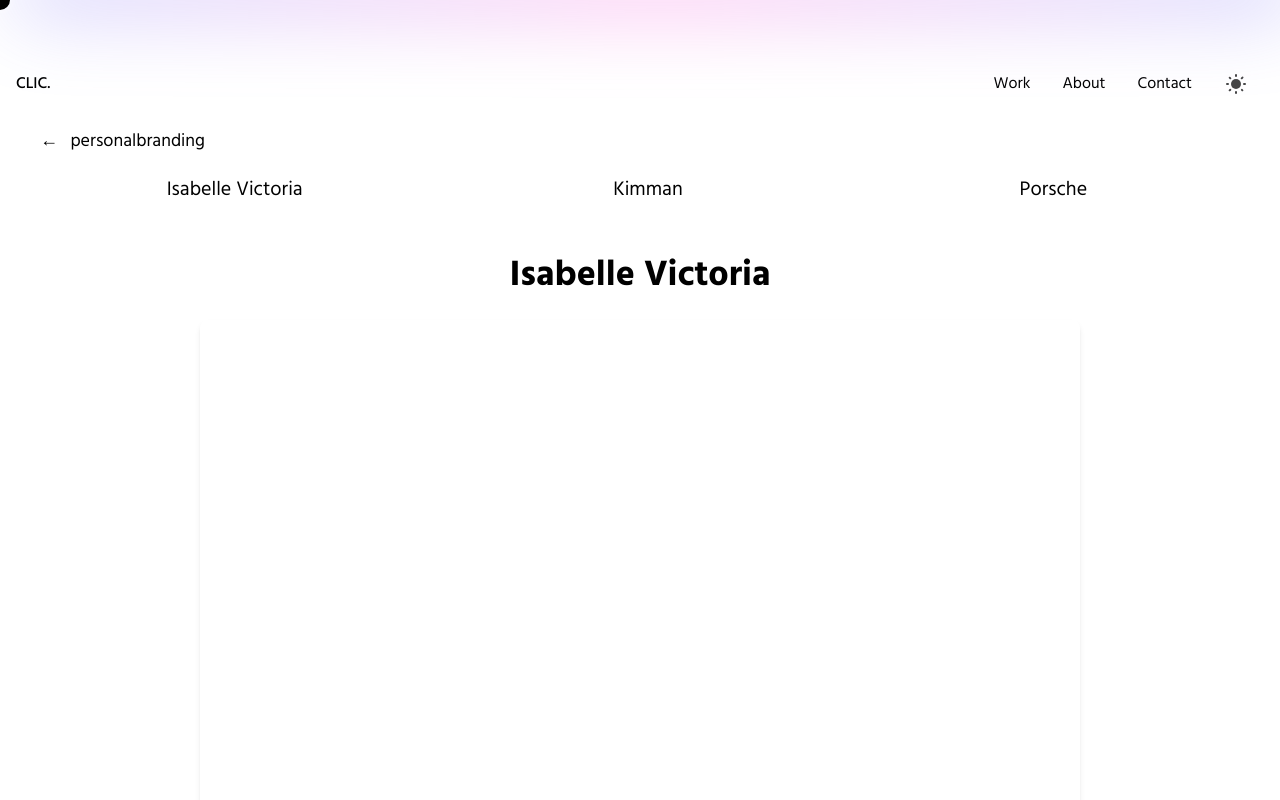
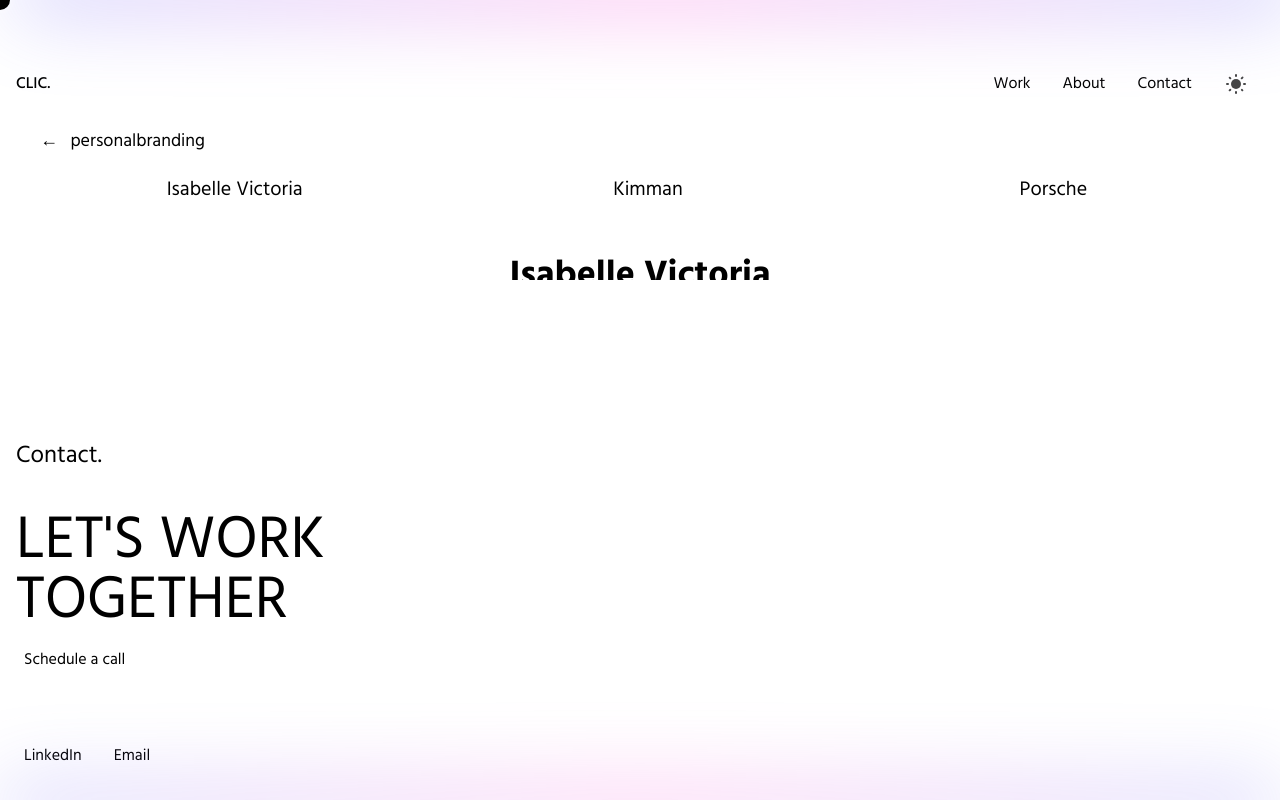
Before and after one commit to NanitheWhat/Website, a Next.js app: page /projects/personalbranding in a window 1280 px wide. Shown: the top 800 px of the page. Built offline with nearby package versions, Linux system fonts and the light colour scheme.

Commit message:
Removebottompls

```diff
--- a/components/portfolio/portfolio.js
+++ b/components/portfolio/portfolio.js
@@ -53,13 +53,12 @@ const TabbedPortfolio = ({ projects = [], projectType }) => {
     }, []);
 
    return (
-    <div className="relative container flex flex-col mx-auto min-h-screen cursor-none max-w-full p-4 sm:p-2 overflow-x-hidden">
-      <Cursor />
+      <div className="relative container flex flex-col mx-auto min-h-screen max-h-screen cursor-none max-w-full p-4 sm:p-2 overflow-x-hidden">      <Cursor />
       <div className="gradient-circle"></div>
       <div className="gradient-circle-bottom absolute bottom-0 left-0 right-0"></div>
 
       <Header />
-      <main className="flex-grow overflow-y-hidden">
+      <main className="flex-grow overflow-y-auto">
       <div className="container mx-auto p-4 sm:p-2">
       <Link href="/">
         <a className={`text-lg hover:scale-105 active:scale-100 sm:text-base p-2 sm:m-4 laptop:m-2 rounded-lg border-none duration-300 first:ml-0 hover:bg-slate-300 dark:text-white link ${theme === 'light' ? 'bg-white text-black' : 'dark:bg-gray-800 dark:text-white'}`}>
--- a/tailwind.config.js
+++ b/tailwind.config.js
@@ -12,7 +12,11 @@ module.exports = {
       desktop: "1280px",
       laptopl: "1440px",
     },
-    extend: {},
+    extend: {
+      height: {
+        screen: '100vh',
+      }
+    },
   },
   plugins: [],
 };
```
